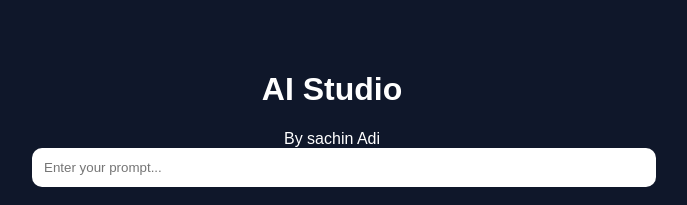
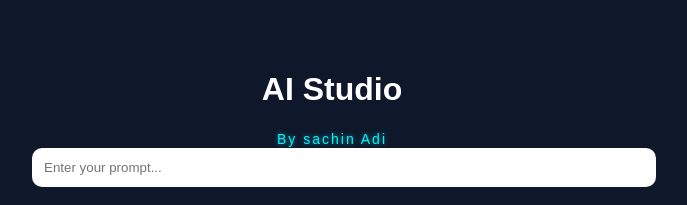
Before and after one commit to sachinadi88-ui/sacademyai, a plain HTML site: page index.html in a window 1280 px wide. Shown: the top 205 px of the page, without its empty margins (308-995 px from the left). Drawn offline with Linux system fonts and the light colour scheme.

Commit message:
Update index.html

```diff
--- a/index.html
+++ b/index.html
@@ -9,8 +9,8 @@
 <div class="container">
 
   <h1>AI Studio</h1>
-  <span>By sachin Adi</span>
-
+  <span style="font-family: 'Orbitron', 'Arial', sans-serif;font-size: 14px;letter-spacing: 2px;color: #00f7ff;text-shadow: 0 0 5px rgba(0,247,255,0.6);">By sachin Adi</span>
+<br>
   <input type="text" id="prompt" placeholder="Enter your prompt...">
 
   <div class="buttons">
```
